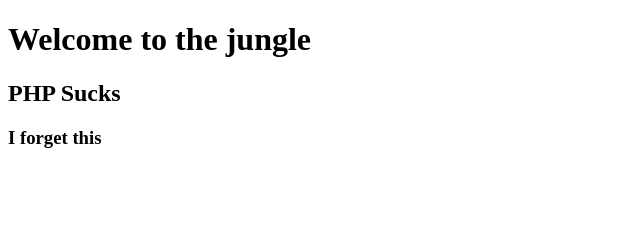
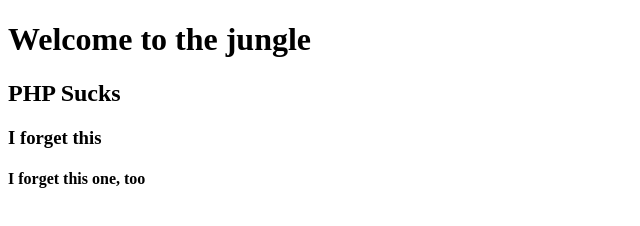
Before and after one commit to albeiroespitia/CRUD-Node-js, a plain HTML site: page index.html in a window 1280 px wide. Shown: the whole page, without its empty margins (0-640 px from the left). Drawn offline with Linux system fonts and the light colour scheme.

Commit message:
Se le olvido algo
Un h4

```diff
--- a/index.html
+++ b/index.html
@@ -8,5 +8,6 @@
     <h1>Welcome to the jungle</h1>
     <h2>PHP Sucks</h2>
     <h3>I forget this</h3>
+    <h4>I forget this one, too </h3>
 </body>
 </html>
```
